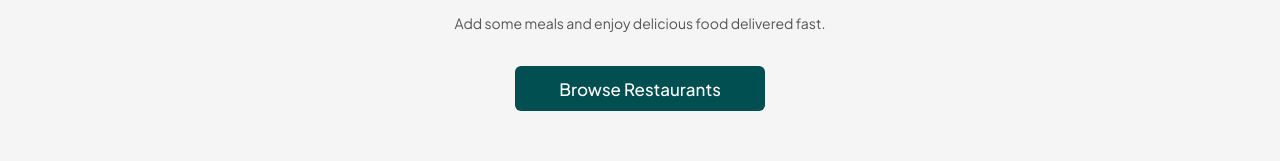
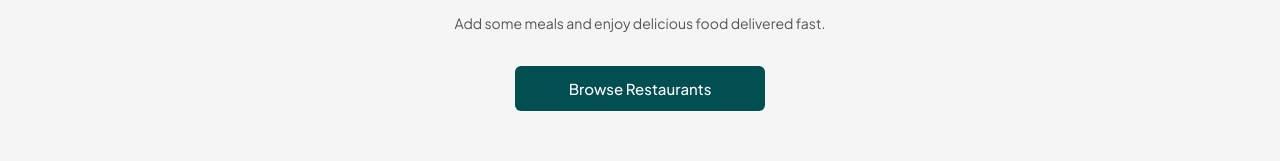
Before and after one commit to ay30bg/droppa, a React (Create React App) app: page /orders in a window 1280 px wide. Shown: the part 408-569 px from the top of the page. Built offline with nearby package versions, Linux system fonts and the light colour scheme.

Commit message:
Update orders.css

```diff
--- a/src/styles/orders.css
+++ b/src/styles/orders.css
@@ -71,8 +71,9 @@
   border-radius: 6px;
   background: #014f50;
   color: white;
-  font-size: 17px;
+  font-size: 15px;
   font-weight: 500;
+  text-align: center;
   cursor: pointer;
   transition: 0.3s;
 }
```
